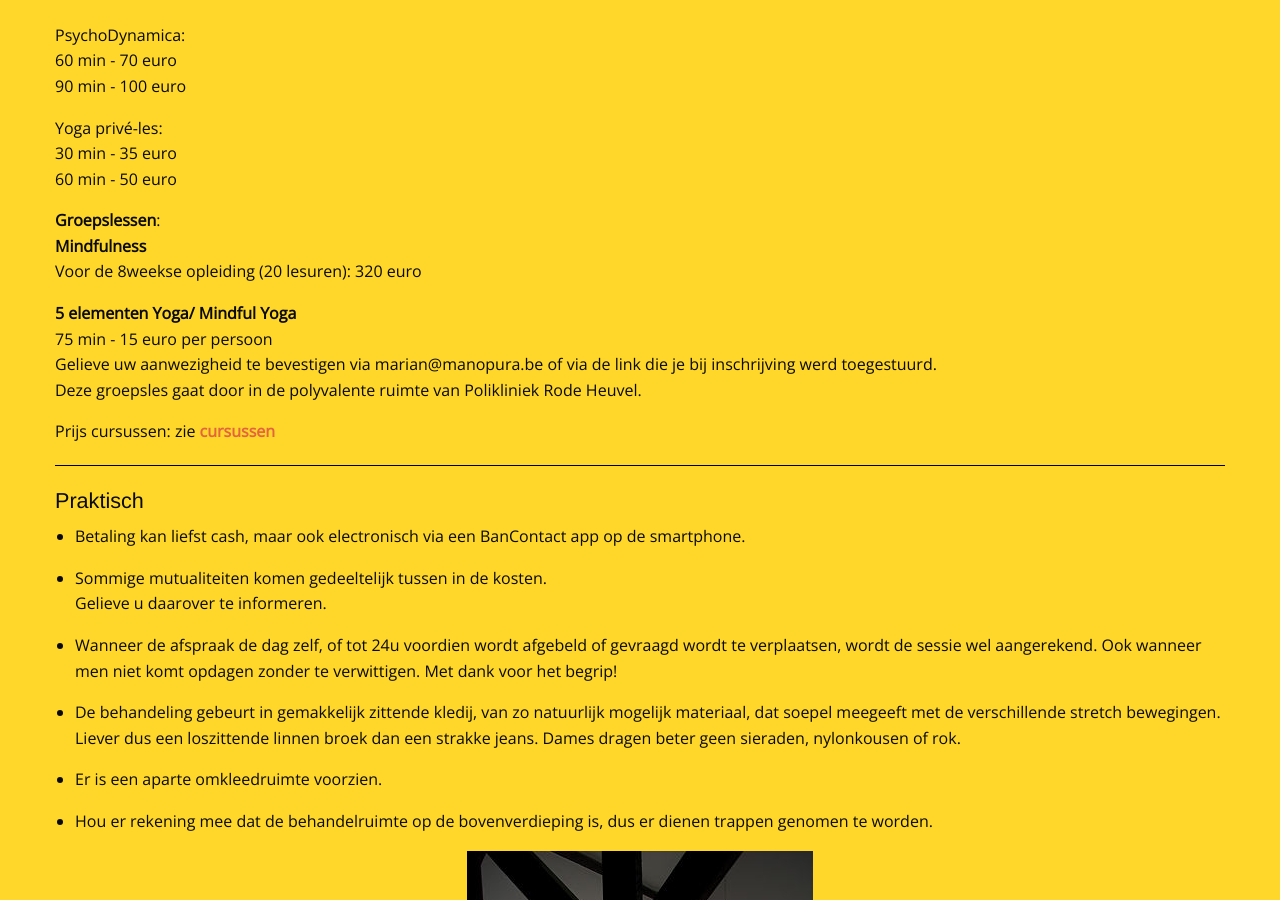
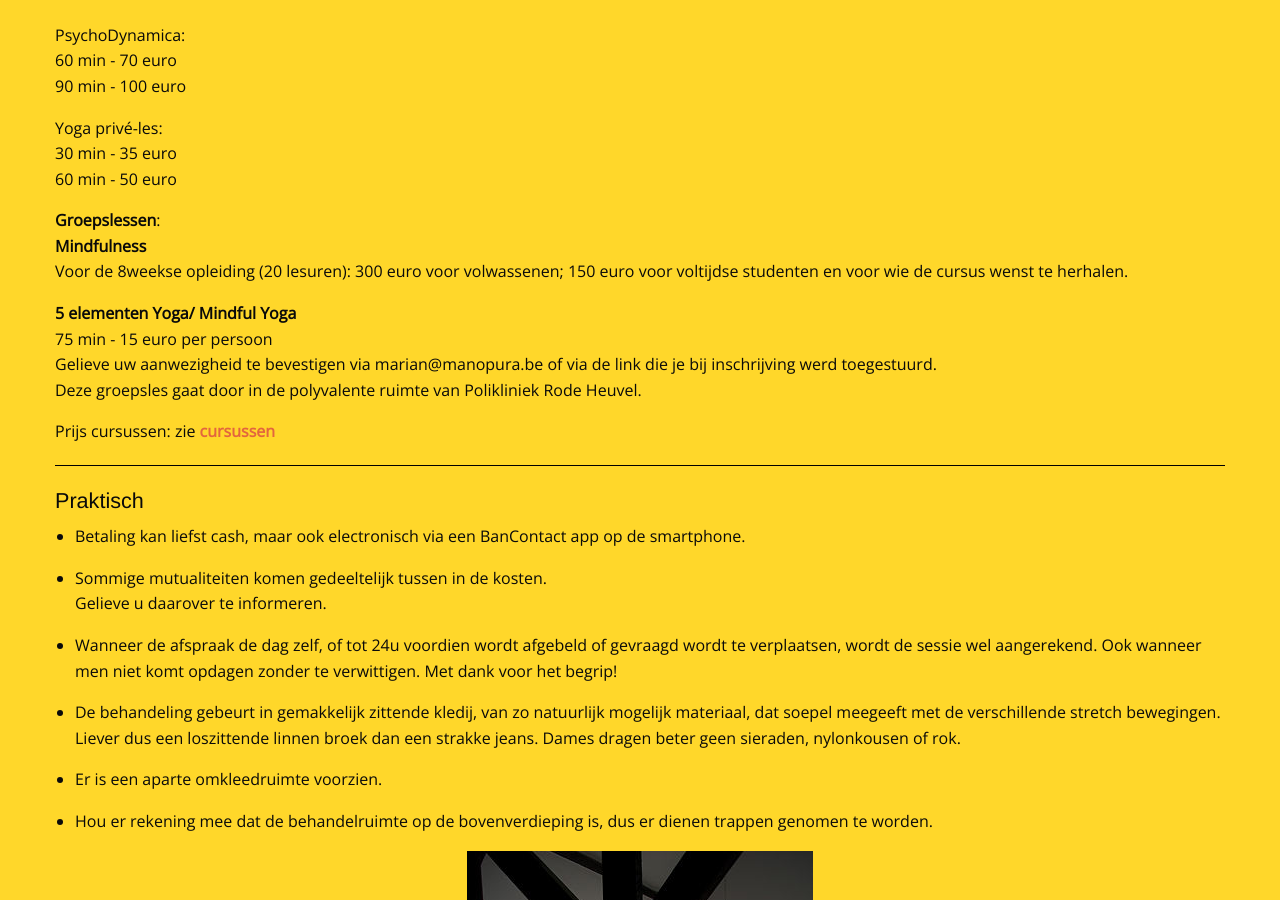
Before and after one commit to manopura/manopura.github.io, a Jekyll site: the page built from praktisch.md, in a window 1280 px wide and 900 px high, scrolled down 700 px. Built offline with Jekyll 4.4.1, drawn with Linux system fonts in a browser that asks for light colours; nearby versions of some CDN libraries; our own code applies the rules of GitHub Pages for plain Markdown files.

Commit message:
Update praktisch.md

```diff
--- a/praktisch.md
+++ b/praktisch.md
@@ -39,7 +39,7 @@ Yoga privé-les:
 
 **Groepslessen**:
 **Mindfulness**
-Voor de 8weekse opleiding (20 lesuren): 320 euro
+Voor de 8weekse opleiding (20 lesuren): 300 euro voor volwassenen; 150 euro voor voltijdse studenten en voor wie de cursus wenst te herhalen.
 
 **5 elementen Yoga/ Mindful Yoga**
 75 min - 15 euro per persoon
```
